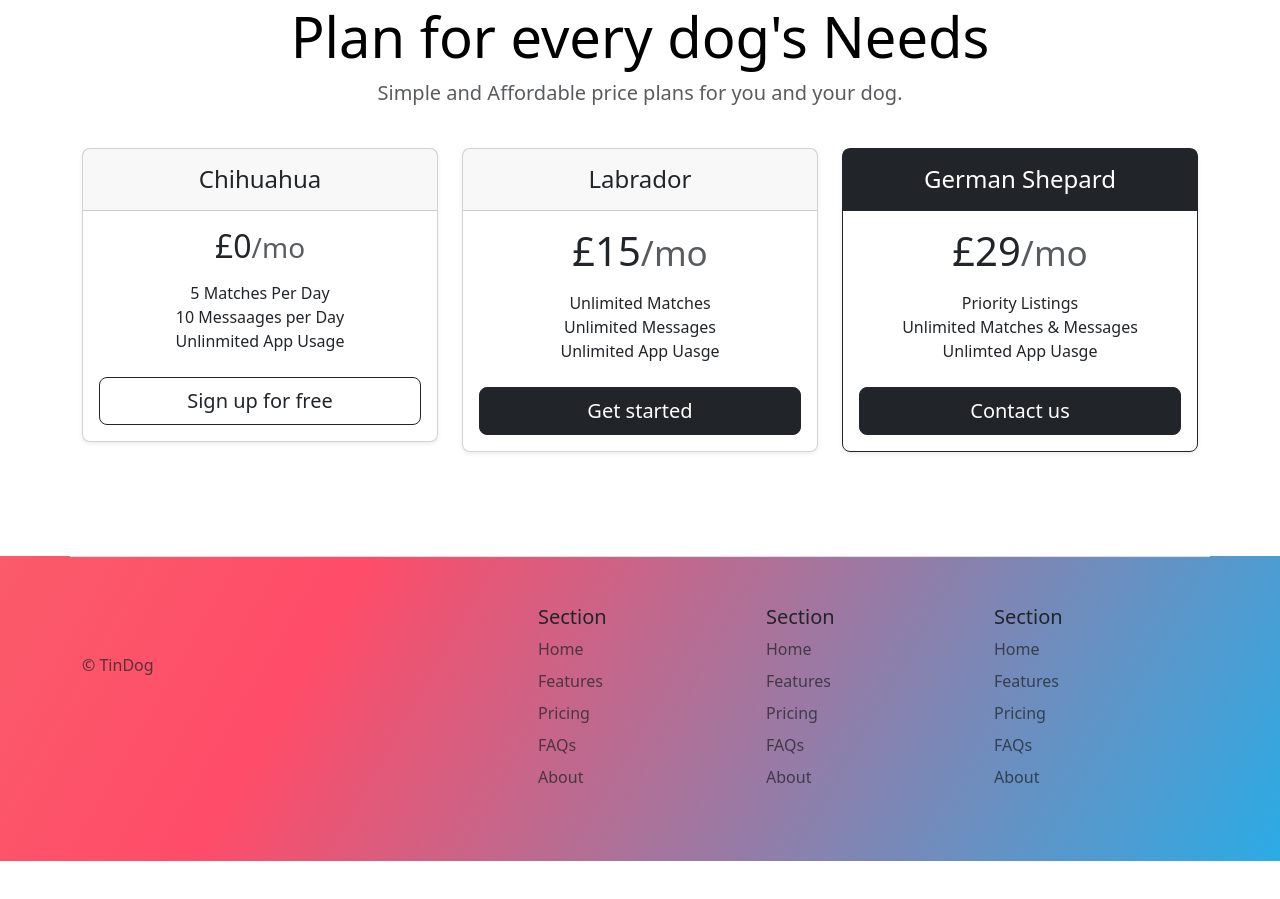
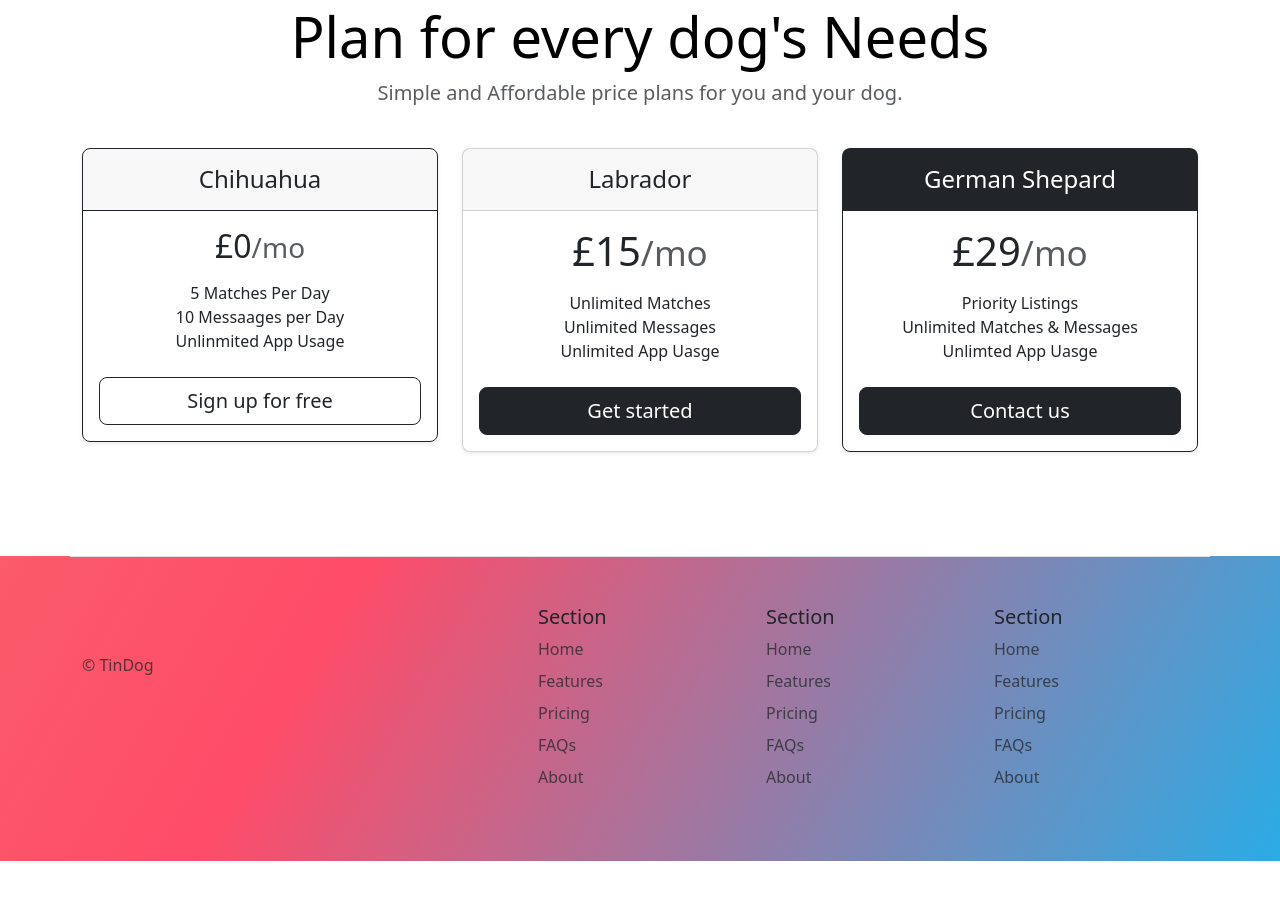
Before and after one commit to sidanat/gdog, a plain HTML site: page index.html in a window 1280 px wide. Shown: the part 1674-2573 px from the top of the page. Drawn offline with nearby package versions, Linux system fonts and the light colour scheme.

Commit message:
Update index.html

```diff
--- a/index.html
+++ b/index.html
@@ -138,8 +138,8 @@
         </div>
         <div class="row row-cols-1 row-cols-md-3 mb-3 text-center">
           <div class="col">
-            <div class="card mb-4 rounded-3 shadow-sm">
-              <div class="card-header py-3">
+            <div class="card mb-4 rounded-3 shadow-sm border-dark">
+              <div class="card-header py-3 border-dark">
                 <h4 class="my-0 fw-normal">Chihuahua</h4>
               </div>
               <div class="card-body">
```
